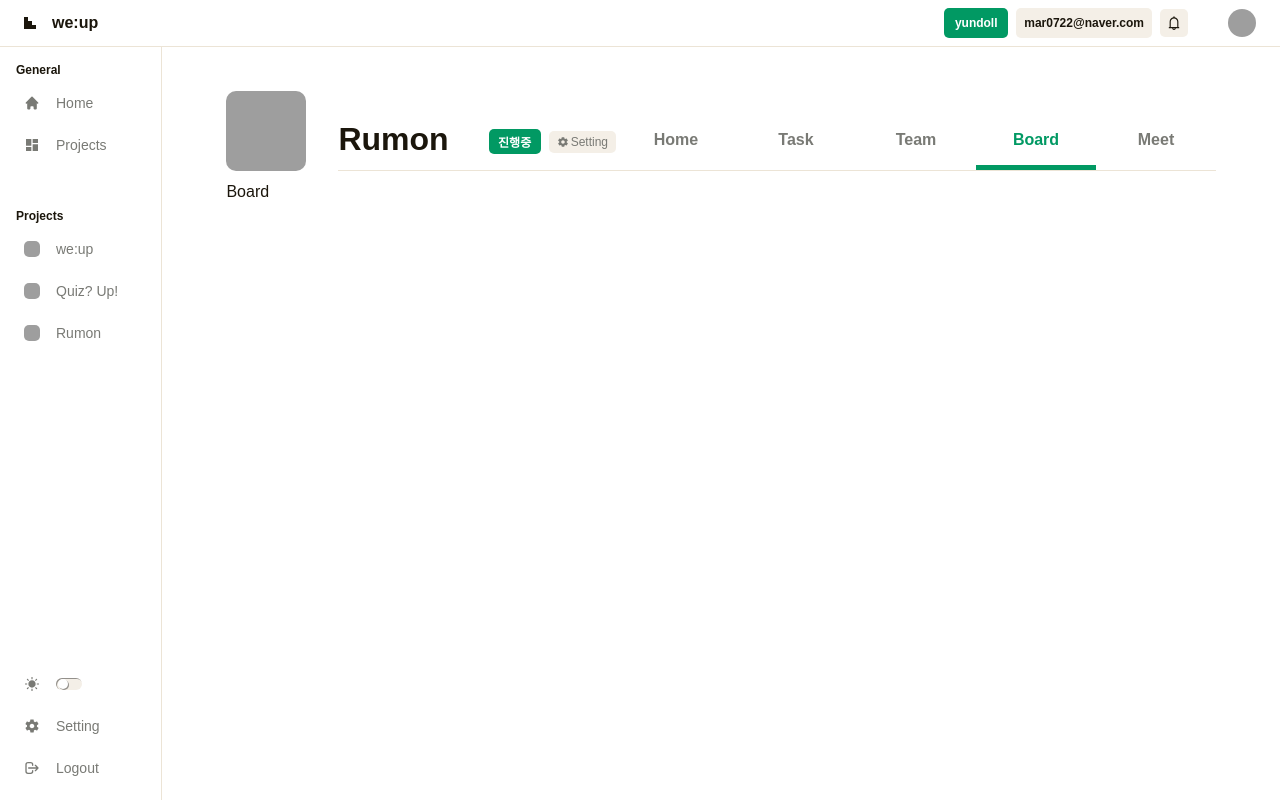
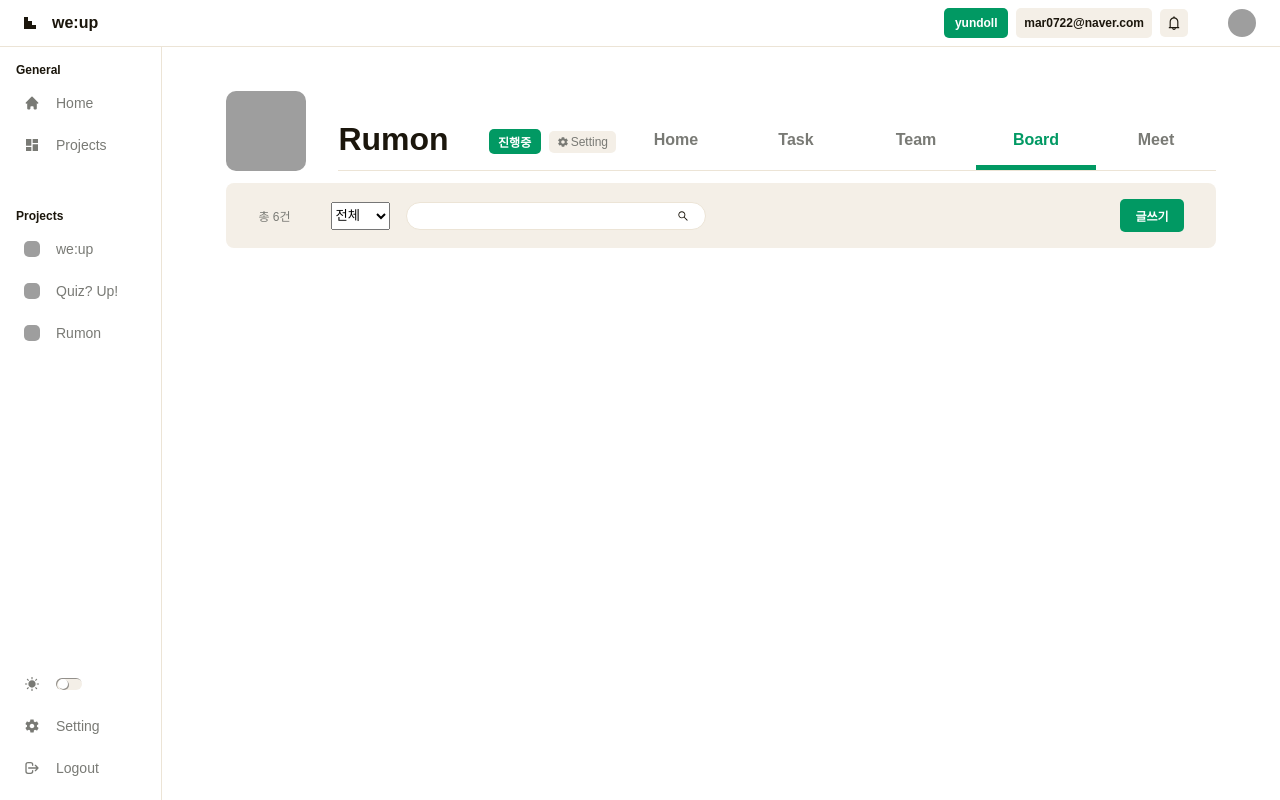
Before and after one commit to 2025IR/WeUp_FE, a React (Vite) app: page /project/1/board in a window 1280 px wide. Built offline with nearby package versions, Linux system fonts and the light colour scheme; no server answers; grey boxes are pictures that could not be loaded; a web font is replaced by a local one.

Commit message:
feat: BoardHeader 컴포넌트 UI 구현 및 스타일링

```diff
--- /dev/null
+++ b/src/components/project/board/Header/index.tsx
@@ -0,0 +1,40 @@
+import Button from "@/components/common/Button";
+import { useState } from "react";
+import { AiOutlineSearch } from "react-icons/ai";
+import { Container, FilterSection, SearchBox } from "./style";
+
+const BoardHeader = () => {
+  const [selected, setSelected] = useState("전체");
+  return (
+    <Container>
+      <div>
+        <FilterSection>
+          <p>총 6건</p>
+          <div>
+            <select value={selected}>
+              <option value="전체" key="전체">
+                전체
+              </option>
+              <option value="공지" key="공지">
+                공지
+              </option>
+              <option value="회의록" key="회의록">
+                회의록
+              </option>
+              <option value="파일" key="파일">
+                파일
+              </option>
+            </select>
+            <SearchBox>
+              <input type="text" />
+              <AiOutlineSearch />
+            </SearchBox>
+          </div>
+        </FilterSection>
+        <Button>글쓰기</Button>
+      </div>
+    </Container>
+  );
+};
+
+export default BoardHeader;
--- /dev/null
+++ b/src/components/project/board/Header/style.ts
@@ -0,0 +1,65 @@
+import styled from "@emotion/styled";
+
+export const Container = styled.div`
+  width: 100%;
+  padding: 1rem 2rem;
+
+  display: flex;
+  justify-content: center;
+  align-items: center;
+
+  border-radius: ${({ theme }) => theme.radius.md};
+  background-color: ${({ theme }) => theme.colors.secondary};
+
+  > div {
+    width: 100%;
+    display: flex;
+    justify-content: space-between;
+    align-items: center;
+  }
+`;
+
+export const FilterSection = styled.div`
+  height: 1.75rem;
+  display: flex;
+  align-items: center;
+  gap: 2.5rem;
+
+  > p {
+    font-size: ${({ theme }) => theme.fontSize.caption};
+    font-weight: ${({ theme }) => theme.fontWeight.medium};
+    color: ${({ theme }) => theme.colors.textLight};
+  }
+
+  > div {
+    height: 100%;
+    display: flex;
+    gap: 1rem;
+  }
+`;
+
+export const SearchBox = styled.div`
+  width: 18.75rem;
+  height: 100%;
+  padding: 0 1rem;
+
+  display: flex;
+  align-items: center;
+
+  border-radius: 1.25rem;
+  background-color: ${({ theme }) => theme.colors.background};
+  border: 1px solid ${({ theme }) => theme.colors.border};
+
+  > input {
+    flex: 1;
+    height: 100%;
+
+    font-size: ${({ theme }) => theme.fontSize.caption};
+    color: ${({ theme }) => theme.colors.text};
+  }
+
+  > svg {
+    width: ${({ theme }) => theme.icon.sm};
+    height: ${({ theme }) => theme.icon.sm};
+  }
+`;
--- a/src/pages/project/Board/index.tsx
+++ b/src/pages/project/Board/index.tsx
@@ -1,5 +1,11 @@
+import BoardHeader from "@/components/project/board/Header";
+
 const Board = () => {
-  return <div>Board</div>;
+  return (
+    <div>
+      <BoardHeader />
+    </div>
+  );
 };
 
 export default Board;
```
